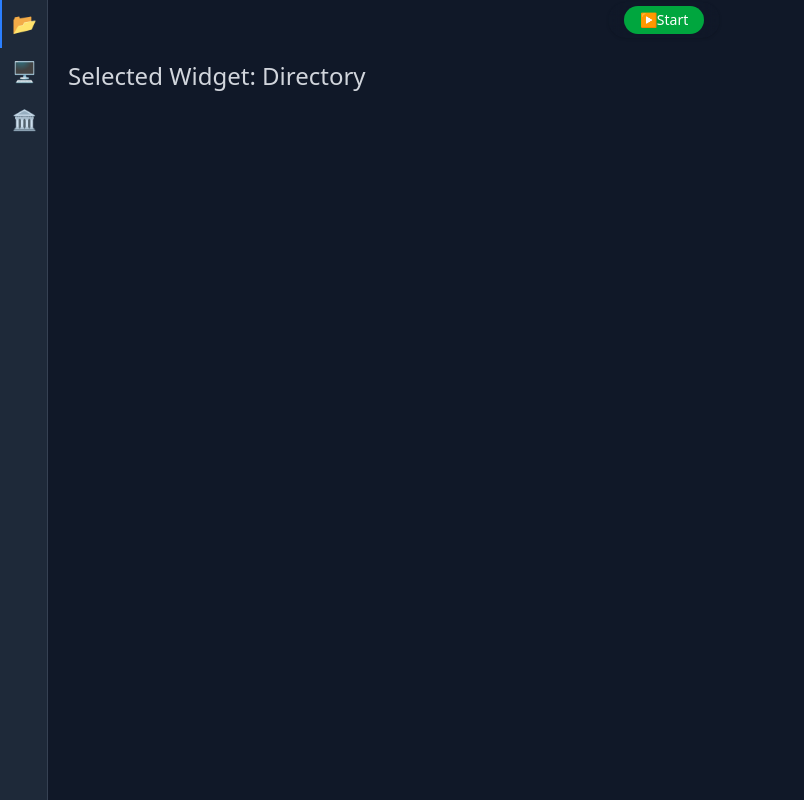
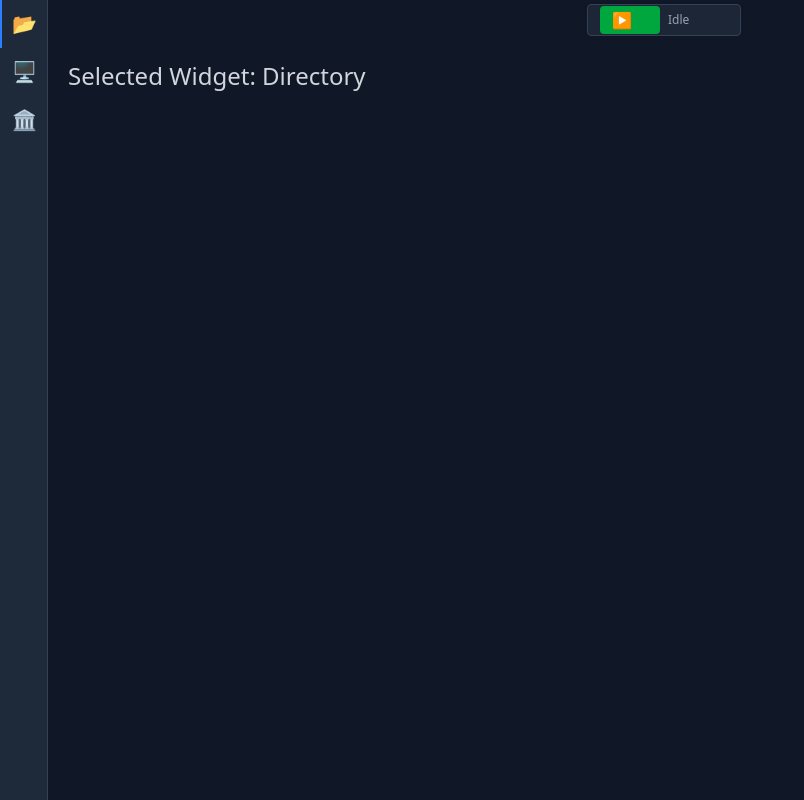
Before and after one commit to Nicky9319/BlueMesh, a React (Vite) app: page /#/dashboard in a window 1280 px wide. Shown: the whole page, without its empty margins (0-804 px from the left). Built offline with nearby package versions, Linux system fonts and the light colour scheme.

Commit message:
feat: Enhance TopBar component with improved status management and UI updates for better user experience

```diff
--- a/src/renderer/features/Dashboard/components/TopBar.jsx
+++ b/src/renderer/features/Dashboard/components/TopBar.jsx
@@ -17,45 +17,69 @@ const TopBar = () => {
         setState('idle');
     };
 
+    // Status text and color
+    let statusText = '';
+    let statusColor = '';
+    if (state === 'idle') {
+        statusText = 'Idle';
+        statusColor = 'text-gray-400';
+    } else if (state === 'loading') {
+        statusText = 'Starting...';
+        statusColor = 'text-blue-400';
+    } else if (state === 'running') {
+        statusText = 'Running';
+        statusColor = 'text-green-400';
+    }
+
     return (
         <div
-            className="flex justify-center items-center"
-            style={{ minWidth: 220, minHeight: 36 }}
+            className="flex justify-center items-center w-full"
+            style={{ minWidth: 180, minHeight: 32 }}
         >
-            <div className="flex justify-center items-center h-9 rounded-full shadow bg-opacity-70 px-4 backdrop-blur-sm">
+            <div className="flex items-center gap-2 px-3 py-0.5 rounded shadow bg-gray-800/90 border border-gray-700 backdrop-blur-md transition-all duration-200"
+                style={{ height: 32, minHeight: 32, maxHeight: 32 }}
+            >
                 {state === 'idle' && (
                     <button
                         onClick={handleStart}
-                        className="flex items-center px-4 py-1 bg-green-600 hover:bg-green-700 text-white rounded-full text-sm transition"
+                        className="flex items-center gap-1 px-3 py-0.5 bg-green-600 hover:bg-green-700 text-white font-semibold rounded transition-all duration-150 focus:outline-none text-sm h-7"
+                        style={{ minWidth: 60 }}
                     >
-                        <span className="mr-2">▶️</span> Start
+                        <span className="text-base">▶️</span>
                     </button>
                 )}
                 {state === 'loading' && (
-                    <div className="flex items-center text-blue-400 font-semibold text-sm">
-                        <svg className="animate-spin h-5 w-5 mr-2" viewBox="0 0 24 24">
+                    <div className="flex items-center gap-1 text-blue-400 font-semibold text-sm h-7">
+                        <svg className="animate-spin h-4 w-4" viewBox="0 0 24 24">
                             <circle className="opacity-25" cx="12" cy="12" r="10" stroke="currentColor" strokeWidth="4" fill="none"/>
                             <path className="opacity-75" fill="currentColor" d="M4 12a8 8 0 018-8v4l3-3-3-3v4a8 8 0 00-8 8h4z"/>
                         </svg>
-                        Loading...
                     </div>
                 )}
                 {state === 'running' && (
-                    <div className="flex space-x-2">
+                    <>
                         <button
                             onClick={handleRestart}
-                            className="flex items-center px-3 py-1 bg-yellow-500 hover:bg-yellow-600 text-white rounded-full text-sm transition"
+                            className="flex items-center gap-1 px-2 py-0.5 bg-yellow-500 hover:bg-yellow-600 text-white font-semibold rounded transition-all duration-150 focus:outline-none text-sm h-7"
+                            style={{ minWidth: 32 }}
+                            title="Restart"
                         >
-                            <span className="mr-1">🔄</span> Restart
+                            <span className="text-base">🔄</span>
                         </button>
                         <button
                             onClick={handleStop}
-                            className="flex items-center px-3 py-1 bg-red-600 hover:bg-red-700 text-white rounded-full text-sm transition"
+                            className="flex items-center gap-1 px-2 py-0.5 bg-red-600 hover:bg-red-700 text-white font-semibold rounded transition-all duration-150 focus:outline-none text-sm h-7"
+                            style={{ minWidth: 32 }}
+                            title="Stop"
                         >
-                            <span className="mr-1">⏹️</span> Stop
+                            <span className="text-base">⏹️</span>
                         </button>
-                    </div>
+                    </>
                 )}
+                {/* Status text */}
+                <span className={`ml-2 text-xs font-medium ${statusColor}`} style={{ minWidth: 60 }}>
+                    {statusText}
+                </span>
             </div>
         </div>
     );
```
